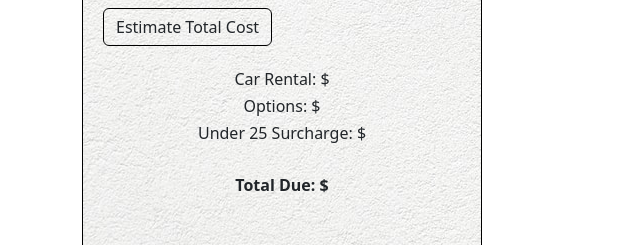
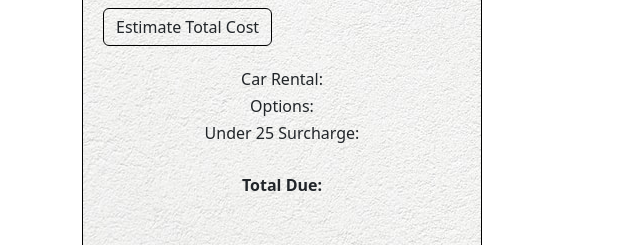
Before and after one commit to ltejedajr/CarRental, a plain HTML site: page index.html in a window 1280 px wide. Shown: the part 516-761 px from the top of the page, 0-640 px from the left. Drawn offline with nearby package versions, Linux system fonts and the light colour scheme.

Commit message:
Modified CarRental files

```diff
--- a/index.html
+++ b/index.html
@@ -84,11 +84,11 @@ label {
 
 
             <div style="text-align: center;">
-              <h6>Car Rental: $</h6><h6 id="outputCarRental"></h6>
-              <h6>Options: $</h6><h6 id="outputOptions"></h6>
-              <h6>Under 25 Surcharge: $</h6><h6 id="outputUnder25"></h6><br>
+              <h6>Car Rental: </h6><h6 id="outputCarRental"></h6>
+              <h6>Options: </h6><h6 id="outputOptions"></h6>
+              <h6>Under 25 Surcharge: </h6><h6 id="outputUnder25"></h6><br>
 
-              <h6 style="font-weight: bold;">Total Due: $</h6><h6 id="outputTotalDue"></h6>
+              <h6 style="font-weight: bold;">Total Due: </h6><h6 id="outputTotalDue"></h6>
             </div>
 
             <div>
```
